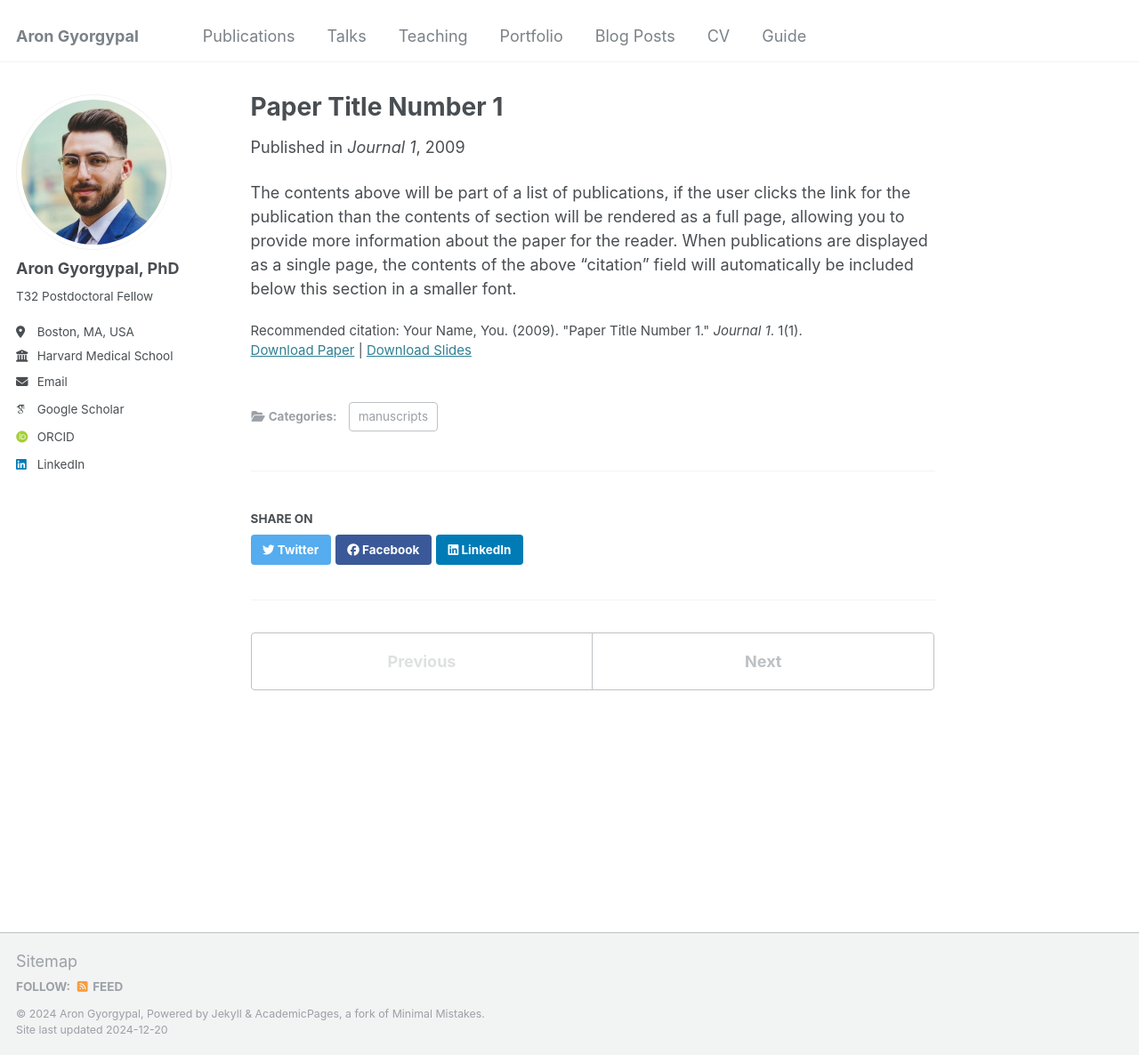
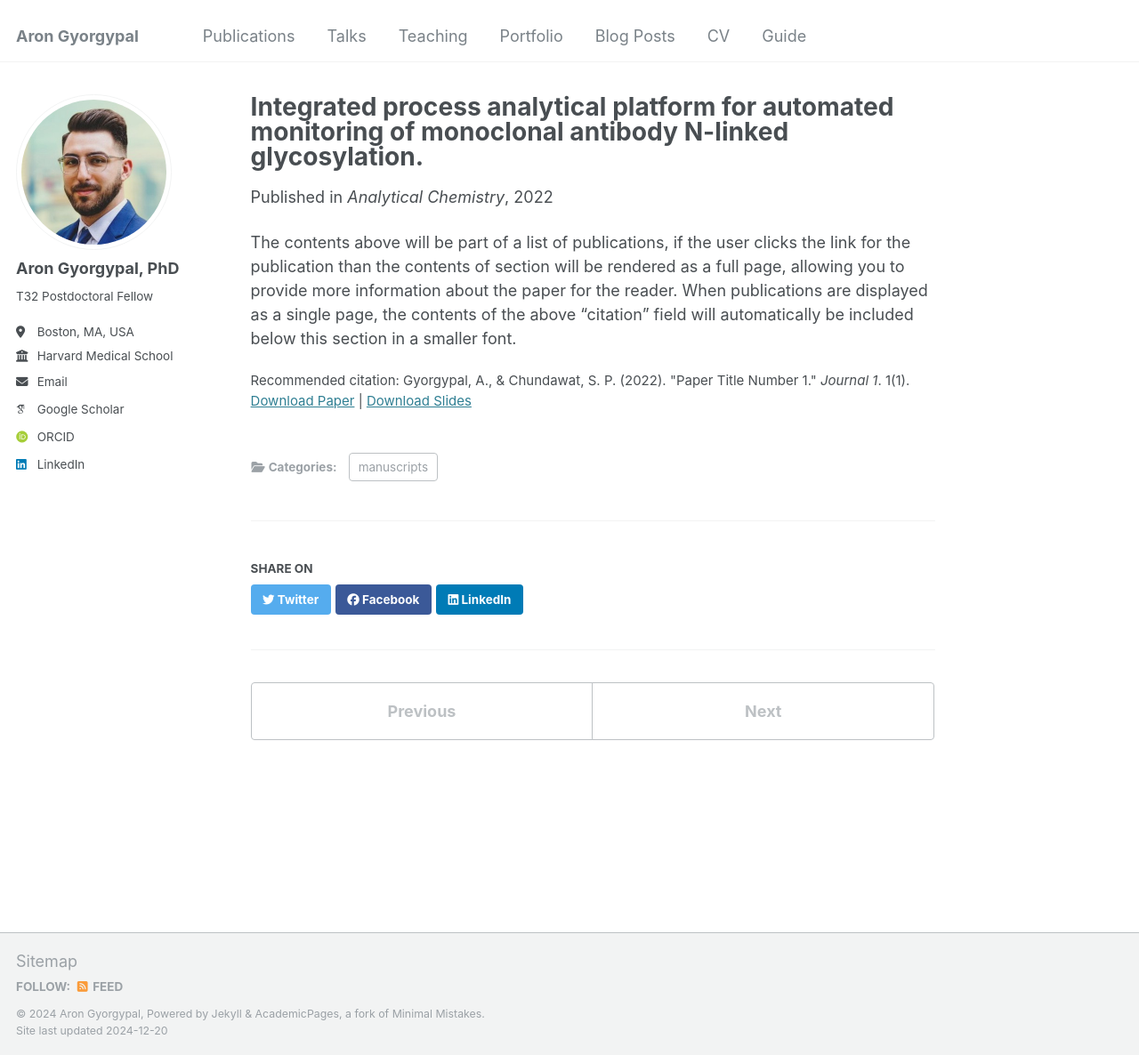
Before and after one commit to AGyorgypal/AGyorgypal.github.io, a Jekyll site: the page built from _publications/2009-10-01-paper-title-number-1.md, in a window 1280 px wide and 1186 px high. Shown: the whole window at 89% size. Built offline with Jekyll 4.4.1, drawn with Linux system fonts in a browser that asks for light colours; some web fonts are replaced.

Commit message:
Update 2009-10-01-paper-title-number-1.md

```diff
--- a/_publications/2009-10-01-paper-title-number-1.md
+++ b/_publications/2009-10-01-paper-title-number-1.md
@@ -1,14 +1,14 @@
 ---
-title: "Paper Title Number 1"
+title: " Integrated process analytical platform for automated monitoring of monoclonal antibody N-linked glycosylation."
 collection: publications
 category: manuscripts
 permalink: /publication/2009-10-01-paper-title-number-1
-excerpt: 'This paper is about the number 1. The number 2 is left for future work.'
-date: 2009-10-01
-venue: 'Journal 1'
+excerpt: 'Here, we developed an online sequential-injection-based PAT system, called N-GLYcanyzer, which can rapidly monitor mAb glycosylation during upstream biomanufacturing.'
+date: 2022-04-06
+venue: 'Analytical Chemistry'
 slidesurl: 'http://academicpages.github.io/files/slides1.pdf'
 paperurl: 'http://academicpages.github.io/files/paper1.pdf'
-citation: 'Your Name, You. (2009). &quot;Paper Title Number 1.&quot; <i>Journal 1</i>. 1(1).'
+citation: 'Gyorgypal, A., & Chundawat, S. P. (2022). &quot;Paper Title Number 1.&quot; <i>Journal 1</i>. 1(1).'
 ---
 
 The contents above will be part of a list of publications, if the user clicks the link for the publication than the contents of section will be rendered as a full page, allowing you to provide more information about the paper for the reader. When publications are displayed as a single page, the contents of the above "citation" field will automatically be included below this section in a smaller font.
```
